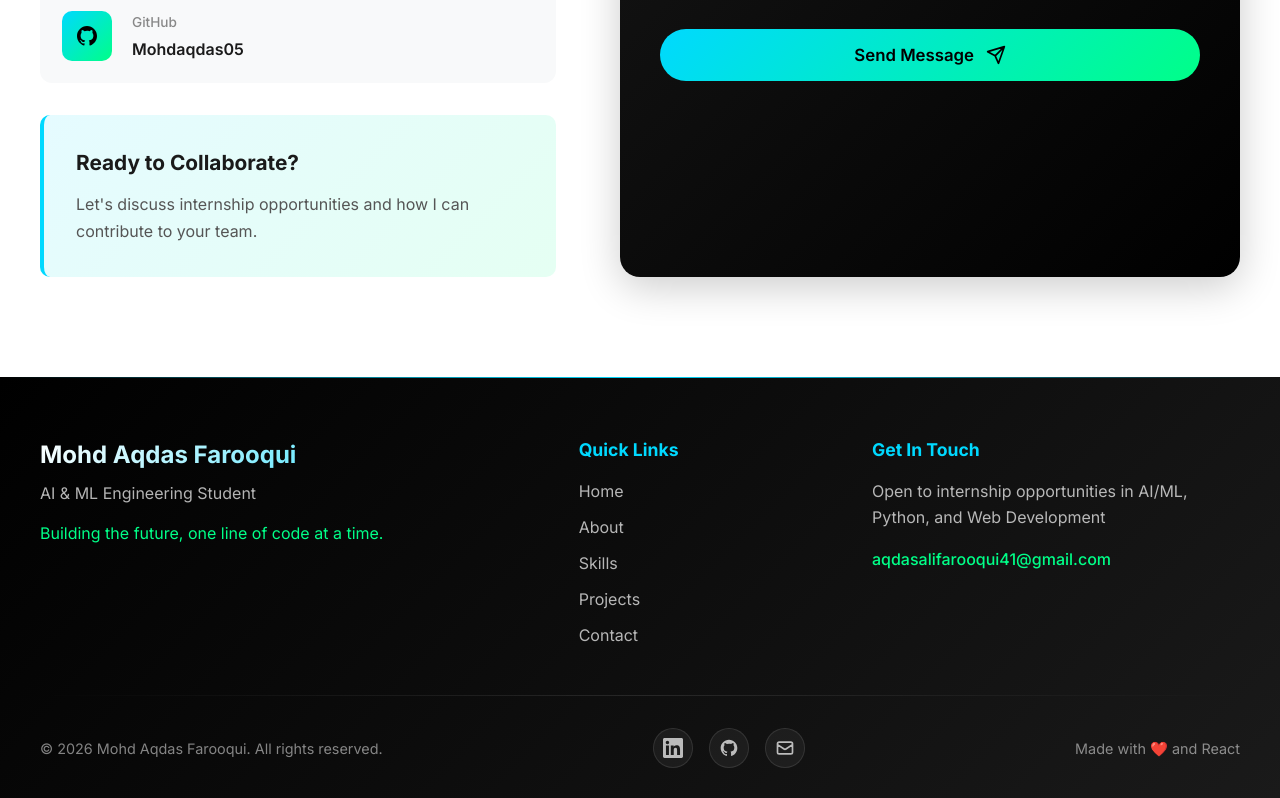
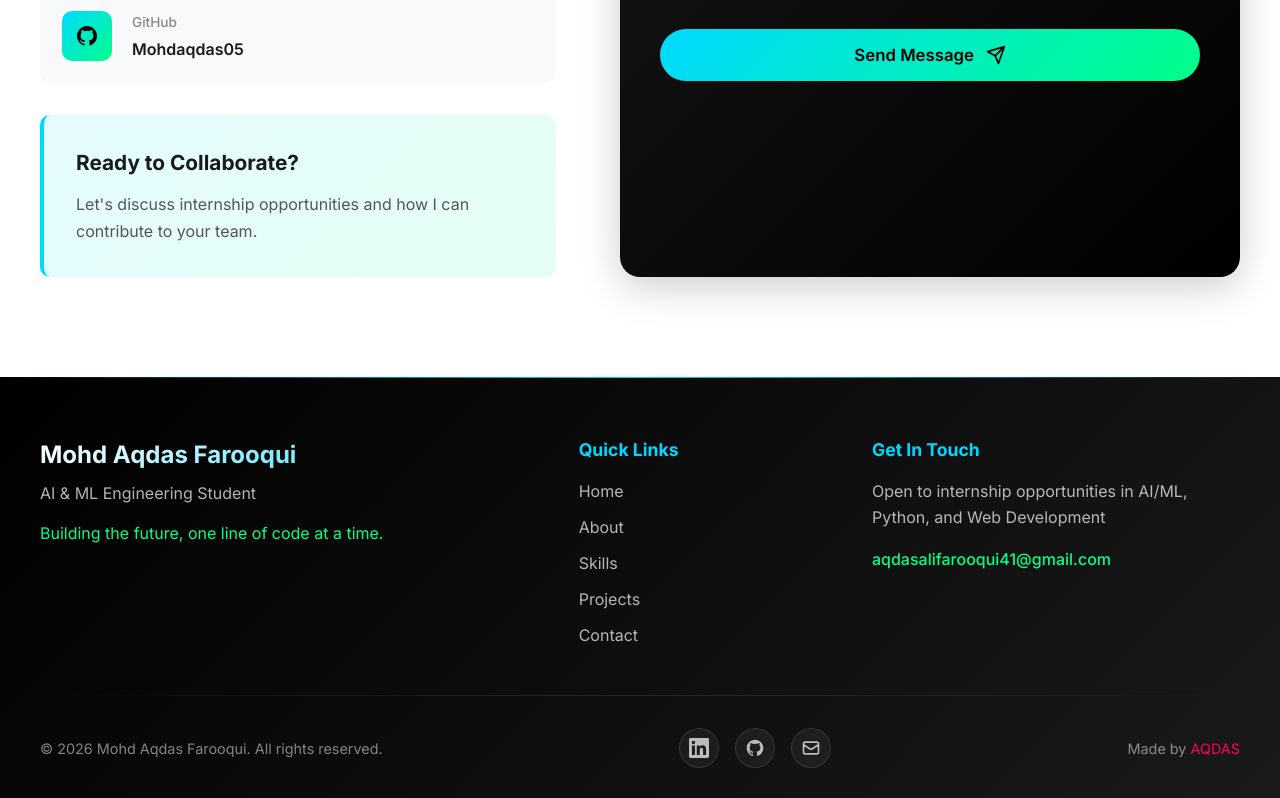
Before and after one commit to Mohdaqdas05/aqdas-portfolio-new, a React (Vite) app: page / in a window 1280 px wide. Shown: the part 7810-8608 px from the top of the page. Built offline with nearby package versions, Linux system fonts and the light colour scheme.

Commit message:
Update footer text to 'Made by AQDAS'

```diff
--- a/src/components/Footer.jsx
+++ b/src/components/Footer.jsx
@@ -93,7 +93,7 @@ const Footer = () => {
           </div>
 
           <p className="made-with">
-            Made with <span className="heart">❤️</span> and React
+            Made by <span className="heart">AQDAS</span>
           </p>
         </div>
       </div>
```
